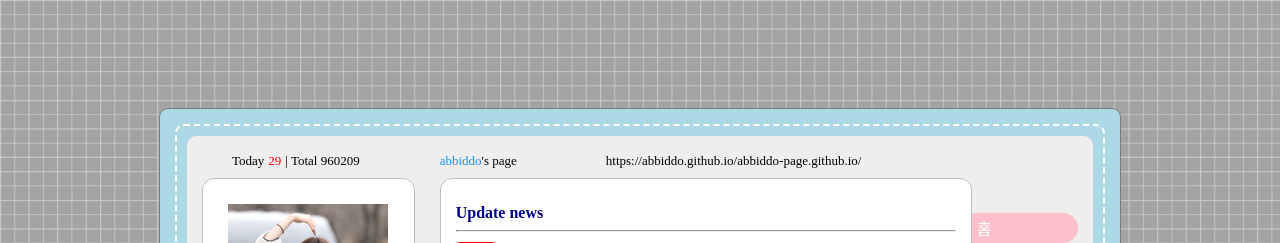
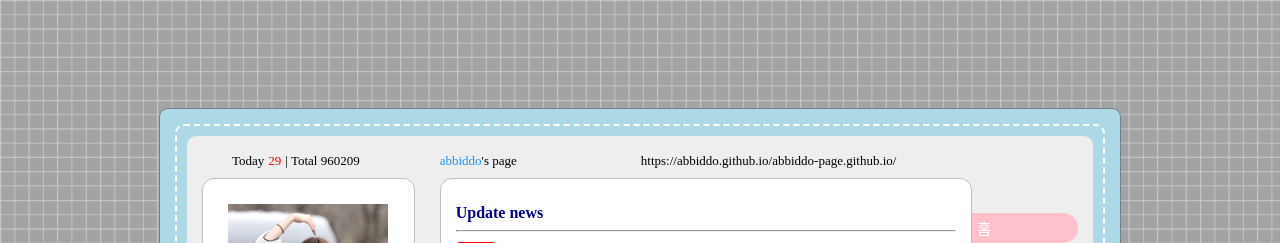
Before and after one commit to abbiddo/MGK_HTML_CSS, a plain HTML site: page index.html in a window 1280 px wide. Shown: the top 243 px of the page. Drawn offline with Linux system fonts and the light colour scheme; a web font is replaced by a local one.

Commit message:
url delete margin
url delete margin

```diff
--- a/static/layout.css
+++ b/static/layout.css
@@ -131,7 +131,7 @@ body {
   color: #1e90ff
 }
 .main_top_url{
-  margin-left: 85px;
+  margin-left: 120px;
 }
 
 /**메뉴 레이아웃*/
```
